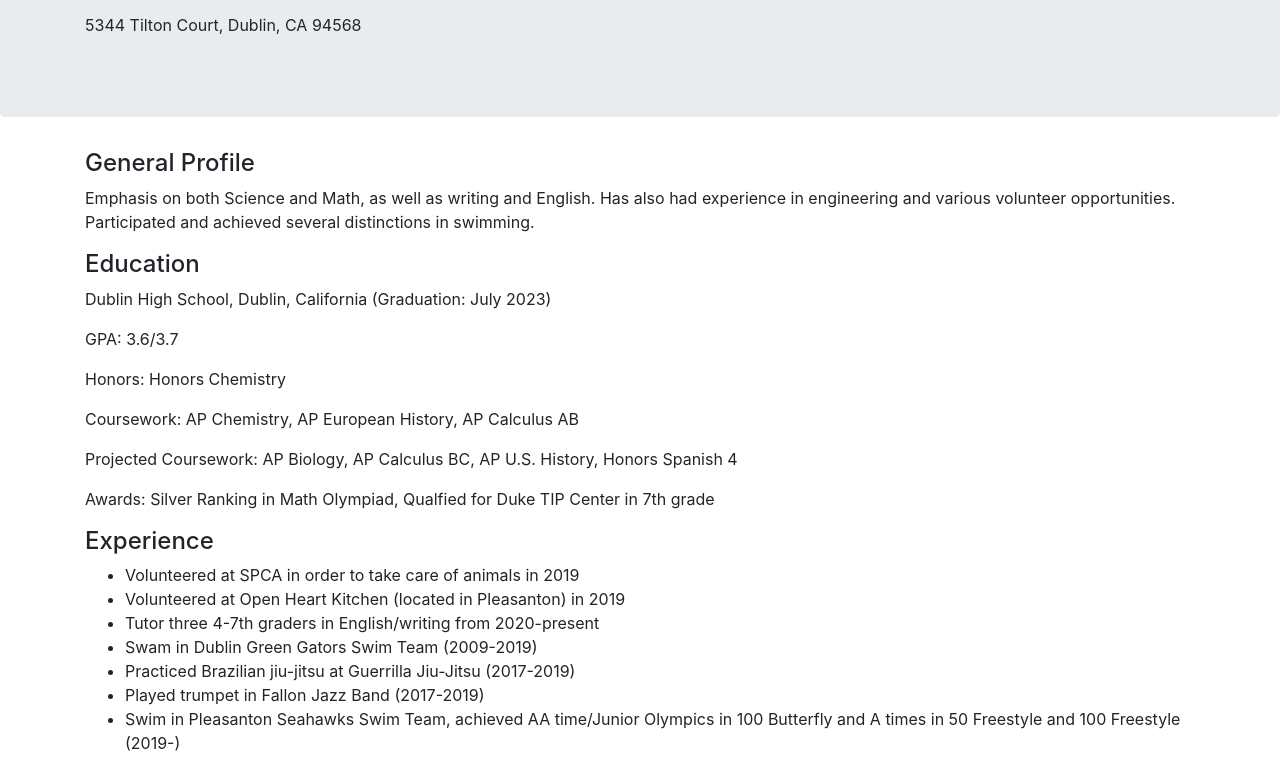
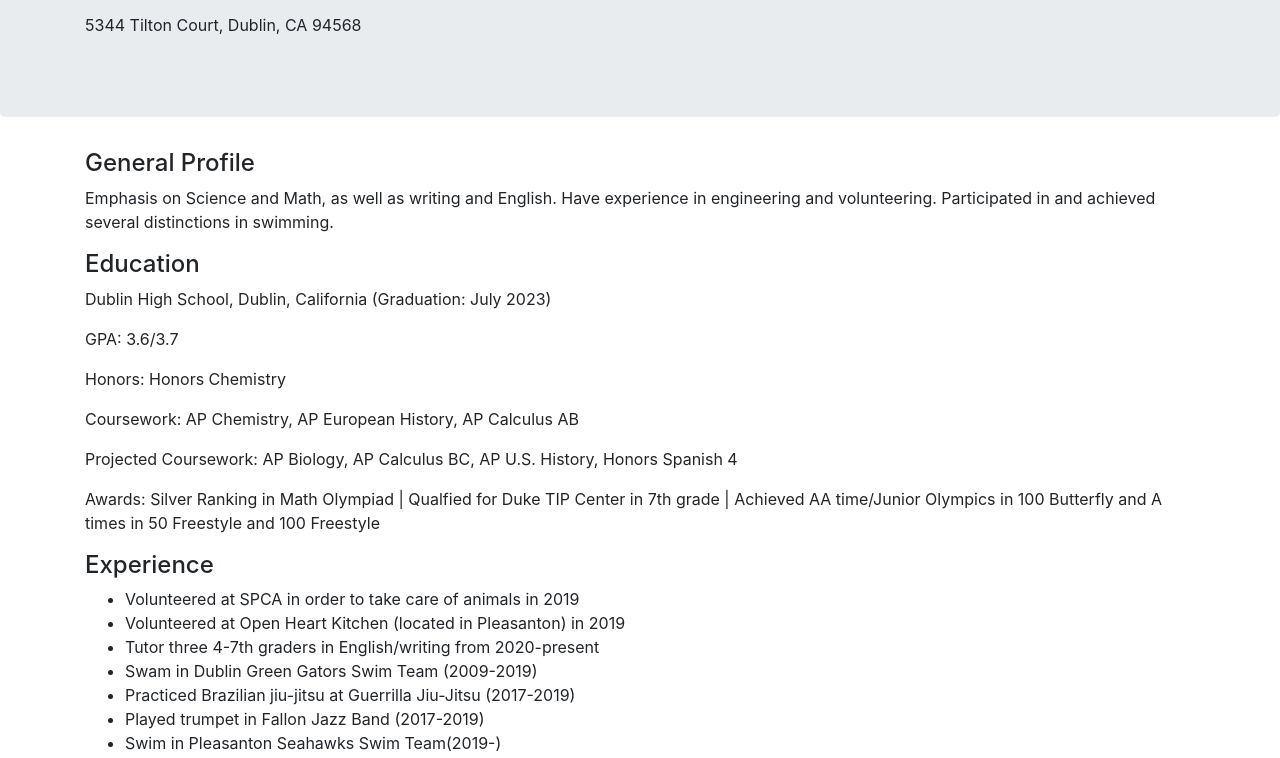
Before and after one commit to MaceEnitnelav/Portfolio, a plain HTML site: page Last_Resume.html in a window 1280 px wide. Shown: the part 187-945 px from the top of the page. Drawn offline with Linux system fonts and the light colour scheme.

Commit message:
edited resume

```diff
--- a/Last_Resume.html
+++ b/Last_Resume.html
@@ -27,14 +27,14 @@
         <div class="row">
           <div class="col">
             <h4>General Profile</h4>
-            <p>Emphasis on both Science and Math, as well as writing and English. Has also had experience in engineering and various volunteer opportunities. Participated and achieved several distinctions in swimming.</p>
+            <p>Emphasis on Science and Math, as well as writing and English. Have experience in engineering and volunteering. Participated in and achieved several distinctions in swimming.</p>
             <h4>Education</h4>
             <p>Dublin High School, Dublin, California (Graduation: July 2023)</p>
             <p>GPA: 3.6/3.7</p>
             <p>Honors: Honors Chemistry</p>
             <p>Coursework: AP Chemistry, AP European History, AP Calculus AB</p>
             <p>Projected Coursework: AP Biology, AP Calculus BC,  AP U.S. History, Honors Spanish 4</p>
-            <p>Awards: Silver Ranking in Math Olympiad, Qualfied for Duke TIP Center in 7th grade</p>
+            <p>Awards: Silver Ranking in Math Olympiad |  Qualfied for Duke TIP Center in 7th grade |  Achieved AA time/Junior Olympics in 100 Butterfly and A times in 50 Freestyle and 100 Freestyle </p>
             <h4>Experience</h4>
             <ul>
               <li>Volunteered at SPCA in order to take care of animals in 2019</li>
@@ -43,7 +43,7 @@
               <li>Swam in Dublin Green Gators Swim Team (2009-2019)</li>
               <li>Practiced Brazilian jiu-jitsu at Guerrilla Jiu-Jitsu (2017-2019)</li>
               <li>Played trumpet in Fallon Jazz Band (2017-2019)</li>
-              <li>Swim in Pleasanton Seahawks Swim Team, achieved AA time/Junior Olympics in 100 Butterfly and A times in 50 Freestyle and 100 Freestyle (2019-)</li>
+              <li>Swim in Pleasanton Seahawks Swim Team(2019-)</li>
               <li>Swim in Dublin High Swim Team (2020-)</li>
               <li>Participated in engineering class at Bluestamps during summer of 2020</li>
             </ul>
```
